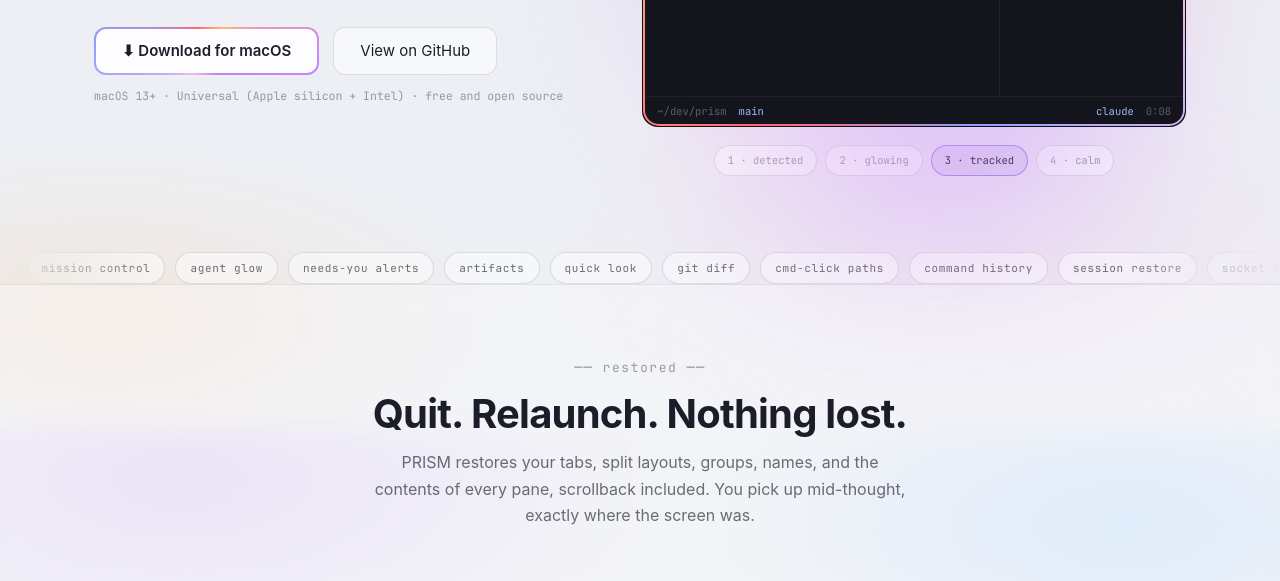
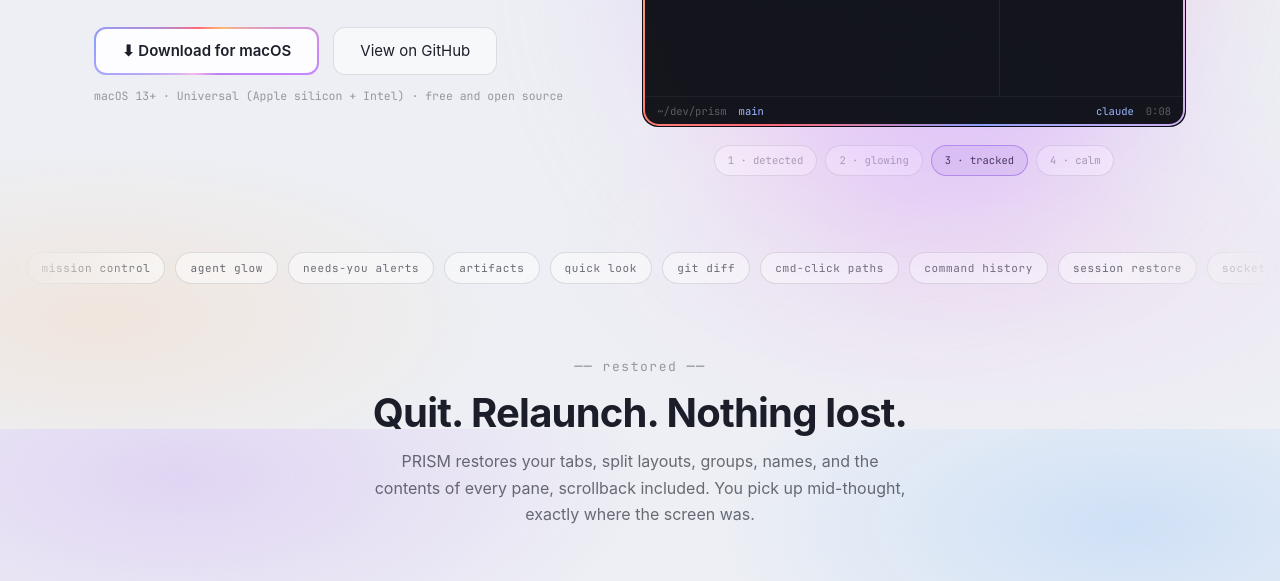
Before and after one commit to comacoded/prism-terminal, a website: page site/index.html in a window 1280 px wide. Shown: the part 371-952 px from the top of the page. Drawn offline with Linux system fonts and the light colour scheme; a web font is replaced by a local one.

Commit message:
Restore band loses its panel background and border lines

```diff
--- a/site/index.html
+++ b/site/index.html
@@ -216,7 +216,7 @@
 
 
   /* ------ restore ------ */
-  .restore { text-align: center; border-top: 1px solid rgba(22,26,44,0.08); border-bottom: 1px solid rgba(22,26,44,0.08); background: rgba(255,255,255,0.35); -webkit-backdrop-filter: blur(14px); backdrop-filter: blur(14px); padding: 72px 24px; }
+  .restore { text-align: center; padding: 72px 24px 40px; }
   .restore .mark { font-family: var(--mono); font-size: 13px; color: var(--faint); letter-spacing: 0.12em; }
   .restore h2 { margin-top: 12px; }
   .restore p { color: var(--dim); max-width: 540px; margin: 12px auto 0; }
```
